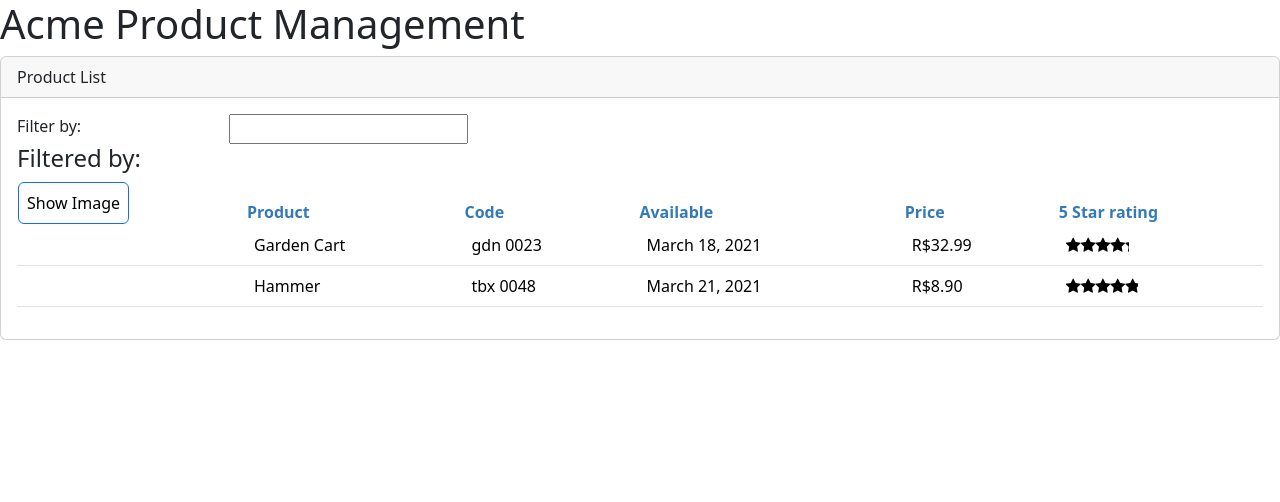
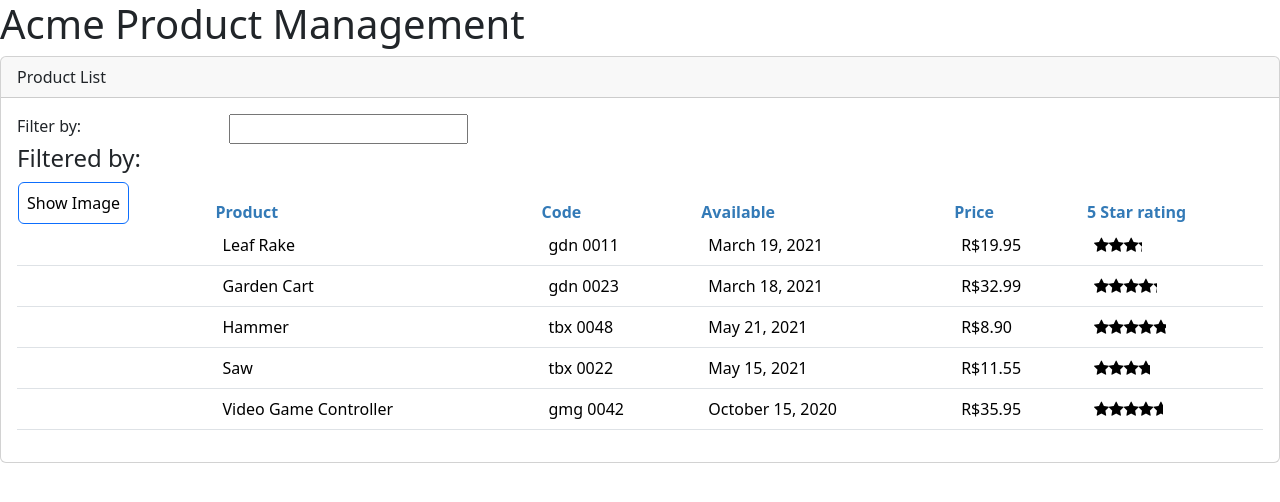
Before and after one commit to esousacosta/ng-product-list, an Angular app: page / in a window 1280 px wide. Shown: the top 502 px of the page. Built offline with nearby package versions, Linux system fonts and the light colour scheme.

Commit message:
Add data fetching using http and observables

```diff
--- a/angular.json
+++ b/angular.json
@@ -22,7 +22,8 @@
             "tsConfig": "tsconfig.app.json",
             "assets": [
               "src/favicon.ico",
-              "src/assets"
+              "src/assets",
+              "src/api"
             ],
             "styles": [
               "src/styles.css"
--- /dev/null
+++ b/src/api/products/products.json
@@ -0,0 +1,52 @@
+[
+  {
+    "productId": 1,
+    "productName": "Leaf Rake",
+    "productCode": "GDN-0011",
+    "releaseDate": "March 19, 2021",
+    "description": "Leaf rake with 48-inch wooden handle.",
+    "price": 19.95,
+    "starRating": 3.2,
+    "imageUrl": "assets/images/leaf_rake.png"
+  },
+  {
+    "productId": 2,
+    "productName": "Garden Cart",
+    "productCode": "GDN-0023",
+    "releaseDate": "March 18, 2021",
+    "description": "15 gallon capacity rolling garden cart",
+    "price": 32.99,
+    "starRating": 4.2,
+    "imageUrl": "assets/images/garden_cart.png"
+  },
+  {
+    "productId": 5,
+    "productName": "Hammer",
+    "productCode": "TBX-0048",
+    "releaseDate": "May 21, 2021",
+    "description": "Curved claw steel hammer",
+    "price": 8.9,
+    "starRating": 4.8,
+    "imageUrl": "assets/images/hammer.png"
+  },
+  {
+    "productId": 8,
+    "productName": "Saw",
+    "productCode": "TBX-0022",
+    "releaseDate": "May 15, 2021",
+    "description": "15-inch steel blade hand saw",
+    "price": 11.55,
+    "starRating": 3.7,
+    "imageUrl": "assets/images/saw.png"
+  },
+  {
+    "productId": 10,
+    "productName": "Video Game Controller",
+    "productCode": "GMG-0042",
+    "releaseDate": "October 15, 2020",
+    "description": "Standard two-button video game controller",
+    "price": 35.95,
+    "starRating": 4.6,
+    "imageUrl": "assets/images/xbox-controller.png"
+  }
+]
--- a/src/app/app.module.ts
+++ b/src/app/app.module.ts
@@ -1,6 +1,7 @@
 import { NgModule } from '@angular/core';
 import { BrowserModule } from '@angular/platform-browser';
 import { FormsModule } from '@angular/forms';
+import { HttpClientModule } from '@angular/common/http';
 
 import { AppComponent } from './app.component';
 import { ProductListComponent } from './products/product-list.component';
@@ -14,7 +15,7 @@
     ConvertToSpacesPipe,
     StarComponent,
   ],
-  imports: [BrowserModule, FormsModule],
+  imports: [BrowserModule, FormsModule, HttpClientModule],
   providers: [],
   bootstrap: [AppComponent],
 })
--- a/src/app/products/product-list.component.ts
+++ b/src/app/products/product-list.component.ts
@@ -1,6 +1,6 @@
-import { Component, OnInit } from '@angular/core';
+import { Component, OnInit, OnDestroy } from '@angular/core';
 import { IProduct } from './product';
-import { filter } from 'rxjs';
+import { Observable, Subscription, filter } from 'rxjs';
 import { ProductService } from './product.service';
 
 @Component({
@@ -8,15 +8,17 @@
   templateUrl: './product-list.component.html',
   styleUrls: ['./product-list.component.css'],
 })
-export class ProductListComponent implements OnInit {
+export class ProductListComponent implements OnInit, OnDestroy {
   constructor(private productService: ProductService) {}
 
   pageTitle: string = 'Product List';
   imageWidth: number = 50;
   imageMargin: number = 2;
   showImage: boolean = false;
+  errorMessage: string = '';
 
   private _listFilter: string = '';
+  private _sub!: Subscription;
 
   get listFilter(): string {
     return this._listFilter;
@@ -46,7 +48,16 @@
   }
 
   ngOnInit(): void {
-    this.products = this.productService.getProducts();
-    this.filteredProduct = this.products;
+    this._sub = this.productService.getProducts().subscribe({
+      next: (products) => {
+        this.products = products;
+        this.filteredProduct = this.products;
+      },
+      error: (err) => (this.errorMessage = err),
+    });
+  }
+
+  ngOnDestroy(): void {
+    this._sub.unsubscribe();
   }
 }
--- a/src/app/products/product.service.ts
+++ b/src/app/products/product.service.ts
@@ -1,32 +1,33 @@
 import { IProduct } from './product';
 import { Injectable } from '@angular/core';
+import { HttpClient, HttpErrorResponse } from '@angular/common/http';
+import { Observable, tap, catchError, throwError } from 'rxjs';
 
 @Injectable({
   providedIn: 'root',
 })
 export class ProductService {
-  getProducts(): IProduct[] {
-    return [
-      {
-        productId: 2,
-        productName: 'Garden Cart',
-        productCode: 'GDN-0023',
-        releaseDate: 'March 18, 2021',
-        description: '15 gallon capacity rolling',
-        price: 32.99,
-        starRating: 4.2,
-        imageUrl: 'assets/images/garden_cart.png',
-      },
-      {
-        productId: 5,
-        productName: 'Hammer',
-        productCode: 'TBX-0048',
-        releaseDate: 'March 21, 2021',
-        description: 'Curved claw steel hammer',
-        price: 8.9,
-        starRating: 4.8,
-        imageUrl: 'assets/images/hammer.png',
-      },
-    ];
+  private productUrl: string = 'api/products/products.json';
+
+  constructor(private http: HttpClient) {}
+
+  getProducts(): Observable<IProduct[]> {
+    return this.http.get<IProduct[]>(this.productUrl).pipe(
+      tap((data) => console.log('All: ', JSON.stringify(data))),
+      catchError(this.handleError)
+    );
+  }
+
+  private handleError(err: HttpErrorResponse) {
+    let errorMessage: string = '';
+    if (err.error instanceof ErrorEvent) {
+      // Client side error
+      errorMessage = `An error occurred: ${err.error.message}`;
+    } else {
+      // Server side issue
+      errorMessage = `Server returned code: ${err.status}, error message is: ${err.message}`;
+    }
+    console.error(errorMessage);
+    return throwError(() => errorMessage);
   }
 }
```
